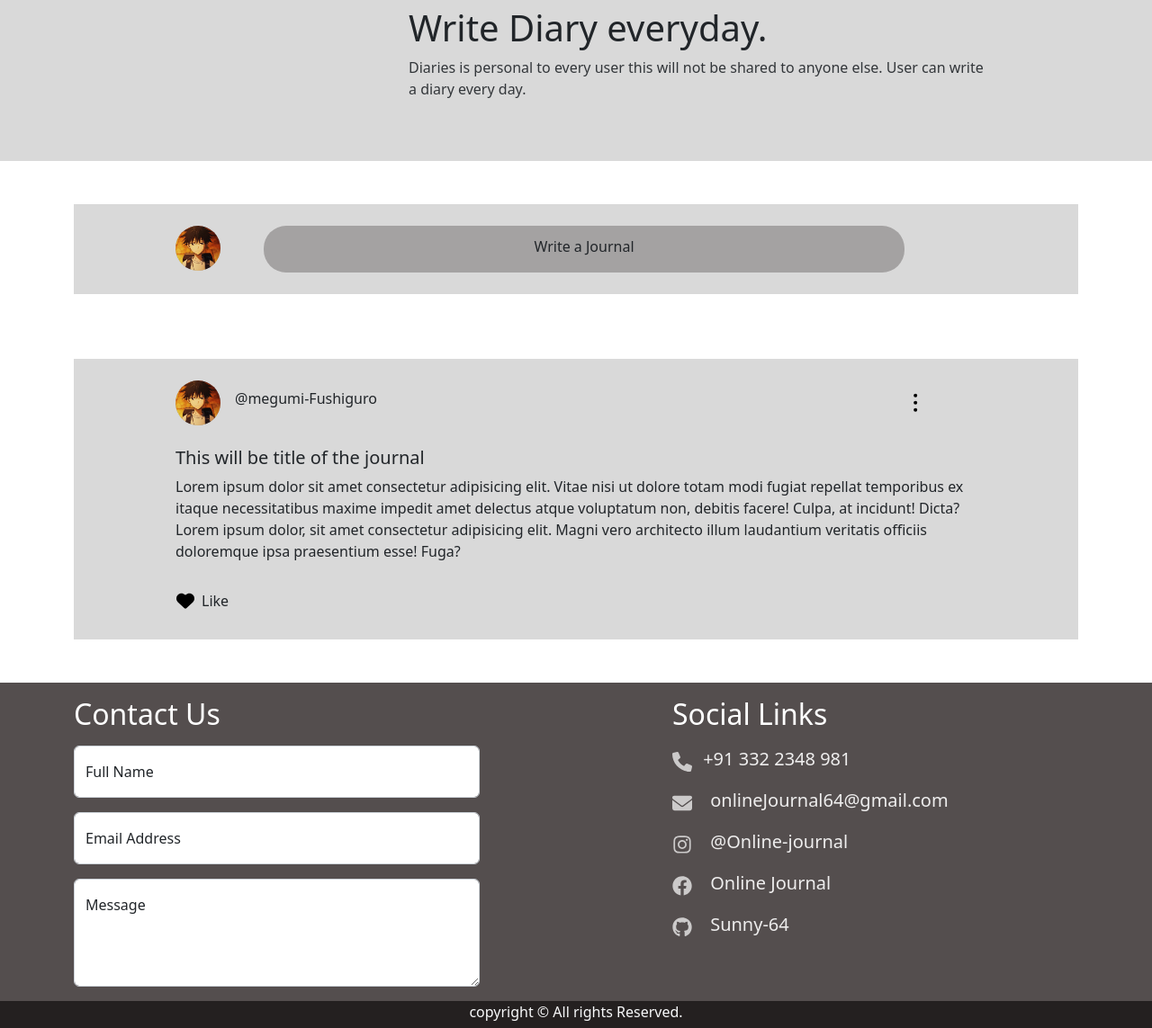
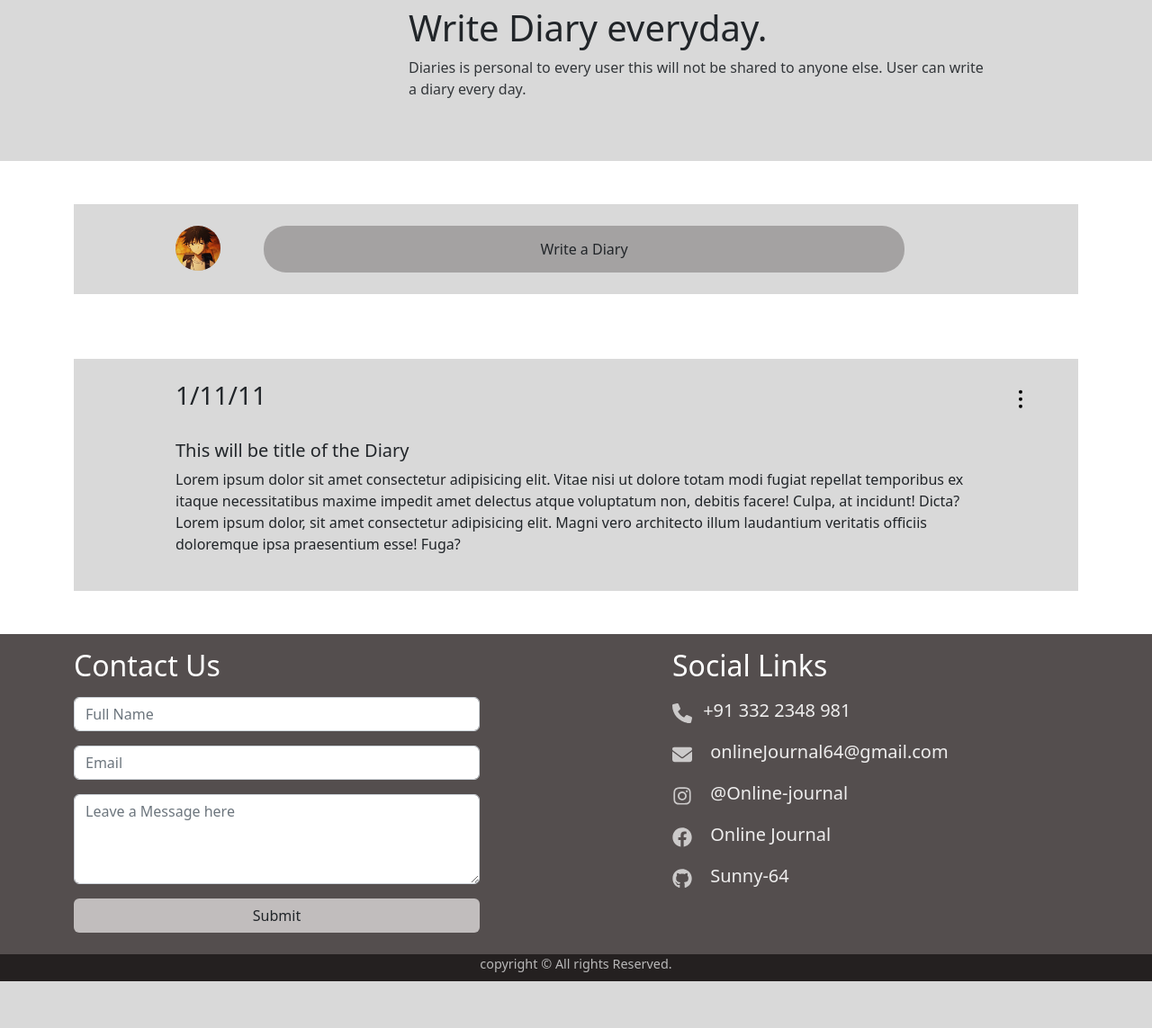
Before and after one commit to LaxmanKondhalkar/Journal-Project-using-PHP, a PHP site: page /Journal-Project-using-PHP/diary.php in a window 1280 px wide. Shown: the part 121-1264 px from the top of the page at 90% size. After the commit the page ends 1212 px from the top, so only its background shows below. Run offline with PHP 8.4, Linux system fonts and the light colour scheme.

Commit message:
Added input modals using bootstrap in journals and diary page

```diff
--- a/assets/css/style.css
+++ b/assets/css/style.css
@@ -57,6 +57,9 @@ header{
     background-color: #A4A2A2;
 }
 
+
+
+
 /* Post Section */
 
 .profile-icon-j-post{
@@ -102,9 +105,20 @@ footer{
 
 }
 
-#floatingTextarea{
-    height: 120px;
+#contact-form-Textarea{
+    height: 100px;
 }
+
+.contact-form-submit-btn{
+    background: #C1BDBD;
+    width: 100%;
+}
+.contact-form-submit-btn:hover{
+    /* background: #C1BDBD; */
+    color: white !important;
+}
+
+
 .footer-links{
     text-decoration: none;
     color: #fff;
@@ -124,6 +138,19 @@ footer{
     height: 30px !important;
     background-color: #242020;
 }
+.copyRight p{
+    font-size: 0.9rem !important;
+    opacity: 0.7;
+}
+
+
+/* Diary Page. */
+
+
+
+
+
+
 /* Media querry*/
 
 @media (max-width : 992px) {
--- a/diary.php
+++ b/diary.php
@@ -22,8 +22,37 @@
             <div class="profile-icon-container offset-md-1">
                 <img src="./assets/images/Megumi Fushiguro.jpg" class="profile-icon" alt="icon">
             </div>
-                    <div class="btn col-8 col-md-8 ms-5 text-center share-post-btn">
-                        <p class="pt-1">Write a Journal</p>
+            <!-- Button trigger modal -->
+            <button type="button" class="btn col-8 col-md-8 ms-5 text-center share-post-btn" data-bs-toggle="modal" data-bs-target="#exampleModal">
+                Write a Diary
+            </button>
+
+            <!-- Modal -->
+            <div class="modal fade" id="exampleModal" tabindex="-1" aria-labelledby="exampleModalLabel" aria-hidden="true">
+                <div class="modal-dialog modal-lg modal-dialog-centered modal-dialog-scrollable">
+                    <div class="modal-content">
+                        <div class="modal-header">
+                            <h5 class="modal-title" id="exampleModalLabel">Tuesday, 9 Aug 2022</h5>
+                            <button type="button" class="btn-close" data-bs-dismiss="modal" aria-label="Close"></button>
+                        </div>
+                        <div class="modal-body">
+                            <form action="" method="POST">
+                                <div class="mb-3">
+                                    <input type="text" class="form-control" id="exampleInputText" placeholder="Title">
+                                </div>
+                                <div class="mb-3">
+                                    <!-- <label for="message-text" class="col-form-label">Message:</label> -->
+                                    <textarea class="form-control" id="message-text" placeholder="Write here..."></textarea>
+                                </div>
+
+                                <div class="modal-footer">
+
+                                    <button type="submit" class="btn btn-primary">Save</button>
+                                </div>
+                            </form>
+                        </div>
+                    </div>
+                </div>
             </div>
         </div>
     </div>
@@ -37,15 +66,10 @@
             <div class="j-post-header d-flex offset-lg-1">
                 <!-- user image and name -->
                 <div class="user-data d-flex justify-content-end me-5">
-                            <div class="profile-img-under-post">
-                                <img src="./assets/images/Megumi Fushiguro.jpg" class="profile-icon" alt="icon">
-                            </div>
-                            <div class="user-name-j-post">
-                                <p class="pt-2 ps-3 userName">@megumi-Fushiguro</p>
-                            </div>
+                   <h3>1/11/11</h3>
                 </div>
                 <!-- date of journal and options btn  -->
-                        <div class="j-date-and-options d-flex col-sm-5 col-md-7 justify-content-end">
+                <div class="j-date-and-options d-flex col-sm-9 col-md-10 justify-content-end">
                     <!-- <div class="date d-flex  me-5">
                                 <p class="pt-2">1/1/11</p>
                             </div> -->
@@ -59,17 +83,10 @@
             <!-- Journal title and content. -->
             <div class="journal-title-and-content col-lg-10 offset-lg-1 mt-4">
                 <div class="journal-title">
-                            <h5>This will be title of the journal</h5>
+                    <h5>This will be title of the Diary</h5>
                 </div>
                 <div class="journal-content">
                     <p>Lorem ipsum dolor sit amet consectetur adipisicing elit. Vitae nisi ut dolore totam modi fugiat repellat temporibus ex itaque necessitatibus maxime impedit amet delectus atque voluptatum non, debitis facere! Culpa, at incidunt! Dicta? Lorem ipsum dolor, sit amet consectetur adipisicing elit. Magni vero architecto illum laudantium veritatis officiis doloremque ipsa praesentium esse! Fuga?</p>
-                        </div>
-                    </div>
-                    <div class="j-like-section offset-lg-1 mt-4 ">
-                        <div class="btn j-like-btn d-flex align-items-center col-md-1 px-0">
-                            <img src="./images/heart-solid.svg" class="j-like-btn-img" alt="like">
-                            <p class="ms-2">Like</p>
-
                 </div>
             </div>
         </div>
--- a/partials/footer.php
+++ b/partials/footer.php
@@ -3,20 +3,22 @@
                <div class="row">
                 <div class="contact-us-form col-11 col-md-5 ">
                     <h2 class="mb-3">Contact Us</h2>
-                    <form action="#">
-                        <div class="form-floating mb-3">
-                            <input type="name" class="form-control contactus-input" id="floatingInput" placeholder="Full Name">
-                            <label for="floatingInput">Full Name</label>
-                          </div>
-                          <div class="form-floating mb-3">
-                            <input type="email" class="form-control contactus-input" id="floatingEmail" placeholder="Email">
-                            <label for="floatingPassword">Email Address</label>
-                          </div>
-                          <div class="form-floating mb-3">
-                            <textarea class="form-control" placeholder="Leave a comment here" id="floatingTextarea"></textarea>
-                            <label for="floatingTextarea">Message</label>
-                          </div>
-                    </form>
+
+                    <form>
+                        <div class="mb-3">
+                          <input type="text" class="form-control" id="exampleInputText1" placeholder="Full Name">
+                        </div>
+                        <div class="mb-3">
+                          <input type="email" class="form-control" id="exampleInputEmail1" placeholder="Email">
+                        </div>
+
+                        <div class=" mb-3">
+                            <textarea class="form-control" placeholder="Leave a Message here" id="contact-form-Textarea"></textarea>
+                        </div>
+
+
+                        <button type="submit" class="btn contact-form-submit-btn">Submit</button>
+                      </form>
                 </div>
 
                 <div class="social-links col-10 col-md-5 offset-md-2 ">
@@ -73,7 +75,7 @@
                </div>
             </div>
            <div class="container-fluid">
-           <div class="row">
+           <div class="row mt-4">
                <div class="copyRight text-center text-light">
                     <p>copyright &copy; All rights Reserved.</p>
                 </div>
```
Also changed, not shown: journal.php (+42 -4 lines). Lines whose indentation alone changed are shown as unchanged.
